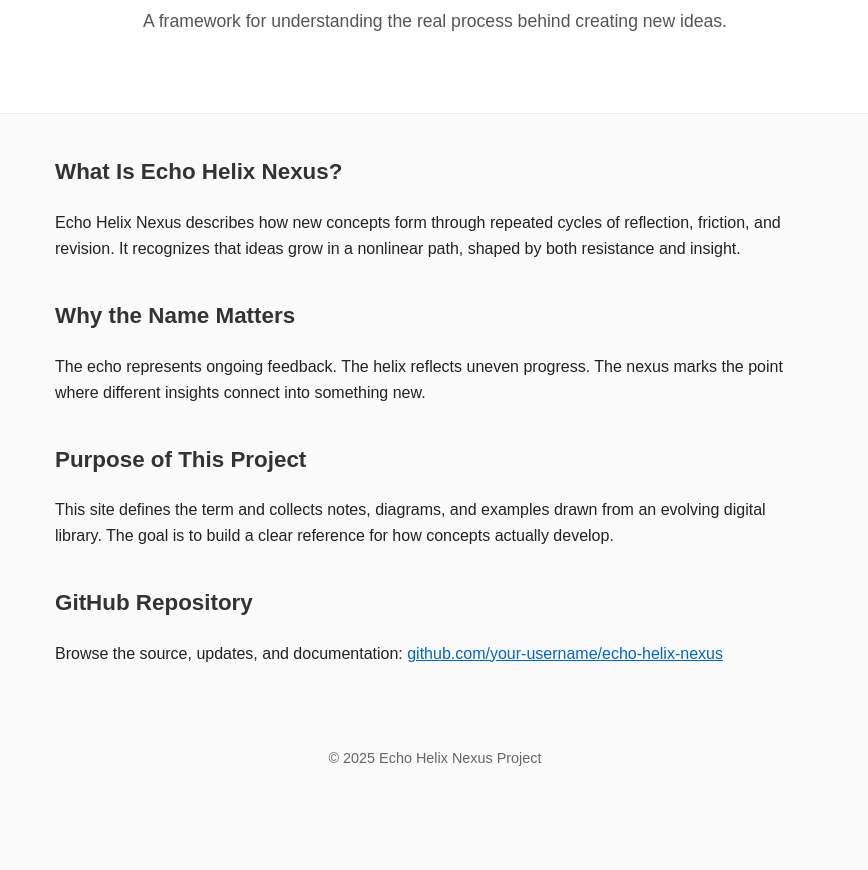
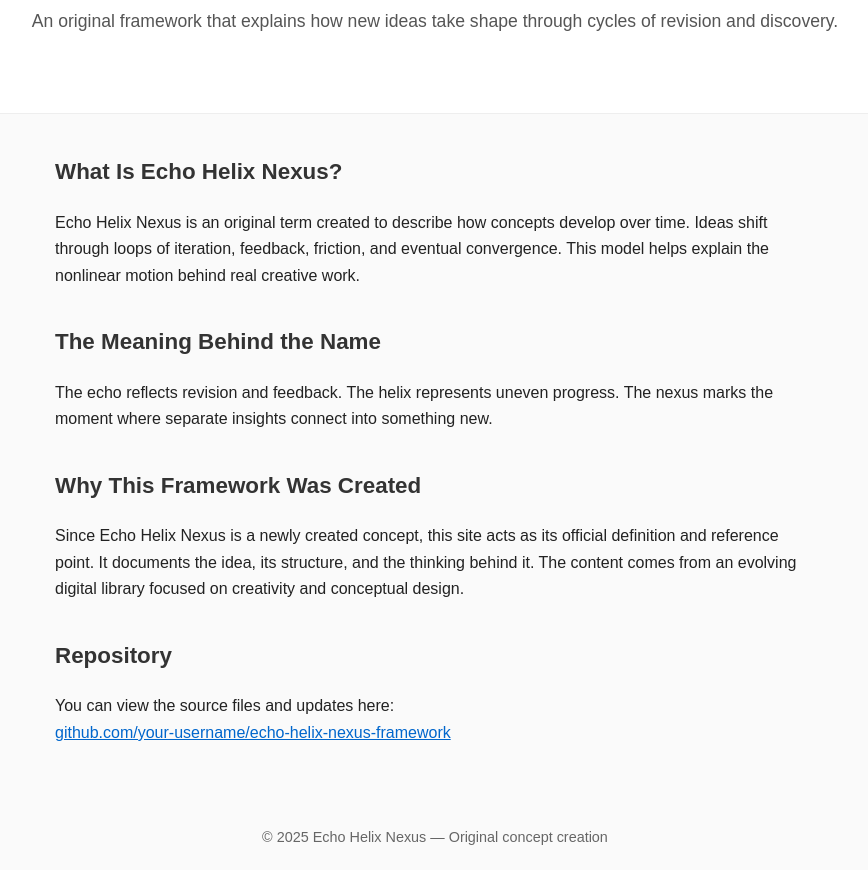
Before and after one commit to HelixOriginator/echo-helix-nexus-framework, a plain HTML site: page index.html in a window 1280 px wide. Shown: the part 194-1064 px from the top of the page, without its empty margins (205-1073 px from the left). Before the commit the page ends 985 px from the top, so only its background shows below. Drawn offline with Linux system fonts and the light colour scheme.

Commit message:
Update index.html

```diff
--- a/index.html
+++ b/index.html
@@ -4,28 +4,26 @@
   <meta charset="UTF-8" />
   <meta name="viewport" content="width=device-width, initial-scale=1" />
 
-  <title>Echo Helix Nexus – Concept Creation Framework</title>
+  <title>Echo Helix Nexus – Original Concept Creation Framework</title>
 
-  <!-- Primary SEO Meta Tags -->
-  <meta name="description" content="Echo Helix Nexus is a framework that explains the struggle, iteration, and nonlinear process behind creating new concepts. Explore the definition, meaning, and structure behind idea development." />
-  <meta name="keywords" content="Echo Helix Nexus, concept creation, idea framework, nonlinear creativity, conceptual thinking, iteration, creative process" />
+  <meta name="description" content="Echo Helix Nexus is an original concept creation framework that explains how ideas evolve through iteration, feedback, friction, and insight. Learn how new concepts take form through nonlinear creative processes." />
+  <meta name="keywords" content="Echo Helix Nexus, original concept, creative framework, idea development, nonlinear thinking, iterative thinking, conceptual models" />
 
-  <!-- Open Graph for Social + Search -->
-  <meta property="og:title" content="Echo Helix Nexus – Concept Creation Framework" />
-  <meta property="og:description" content="A conceptual space that captures the cycles, tension, and breakthroughs involved in building new ideas." />
+  <meta property="og:title" content="Echo Helix Nexus – Original Concept Creation Framework" />
+  <meta property="og:description" content="A newly created framework that explains the nonlinear path of concept development through iteration, resistance, and insight." />
   <meta property="og:type" content="website" />
   <meta property="og:image" content="logo.png" />
-  <meta property="og:url" content="https://your-username.github.io/echo-helix-nexus/" />
+  <meta property="og:url" content="https://your-username.github.io/echo-helix-nexus-framework/" />
 
-  <!-- Schema.org Structured Data -->
   <script type="application/ld+json">
   {
     "@context": "https://schema.org",
     "@type": "WebPage",
     "name": "Echo Helix Nexus",
-    "description": "A framework explaining the cycles, friction, and breakthroughs in concept creation.",
-    "url": "https://your-username.github.io/echo-helix-nexus/",
-    "image": "https://your-username.github.io/echo-helix-nexus/logo.png"
+    "description": "An original concept describing how new ideas develop through iteration, friction, and converging insights.",
+    "url": "https://your-username.github.io/echo-helix-nexus-framework/",
+    "creator": "your name",
+    "image": "https://your-username.github.io/echo-helix-nexus-framework/logo.png"
   }
   </script>
 
@@ -93,38 +91,40 @@
 <header>
   <img src="logo.png" alt="Echo Helix Nexus Logo" />
   <h1>Echo Helix Nexus</h1>
-  <p class="tagline">A framework for understanding the real process behind creating new ideas.</p>
+  <p class="tagline">An original framework that explains how new ideas take shape through cycles of revision and discovery.</p>
 </header>
 
 <main>
+
   <h2>What Is Echo Helix Nexus?</h2>
   <p>
-    Echo Helix Nexus describes how new concepts form through repeated cycles of reflection, friction, and revision.
-    It recognizes that ideas grow in a nonlinear path, shaped by both resistance and insight.
+    Echo Helix Nexus is an original term created to describe how concepts develop over time. Ideas shift through loops of iteration, feedback, friction, and eventual convergence. This model helps explain the nonlinear motion behind real creative work.
   </p>
 
-  <h2>Why the Name Matters</h2>
+  <h2>The Meaning Behind the Name</h2>
   <p>
-    The echo represents ongoing feedback.
-    The helix reflects uneven progress.
-    The nexus marks the point where different insights connect into something new.
+    The echo reflects revision and feedback.
+    The helix represents uneven progress.
+    The nexus marks the moment where separate insights connect into something new.
   </p>
 
-  <h2>Purpose of This Project</h2>
+  <h2>Why This Framework Was Created</h2>
   <p>
-    This site defines the term and collects notes, diagrams, and examples drawn from an evolving digital library.
-    The goal is to build a clear reference for how concepts actually develop.
+    Since Echo Helix Nexus is a newly created concept, this site acts as its official definition and reference point. It documents the idea, its structure, and the thinking behind it. The content comes from an evolving digital library focused on creativity and conceptual design.
   </p>
 
-  <h2>GitHub Repository</h2>
+  <h2>Repository</h2>
   <p>
-    Browse the source, updates, and documentation:
-    <a href="https://github.com/your-username/echo-helix-nexus" target="_blank">github.com/your-username/echo-helix-nexus</a>
+    You can view the source files and updates here:<br>
+    <a href="https://github.com/your-username/echo-helix-nexus-framework" target="_blank">
+      github.com/your-username/echo-helix-nexus-framework
+    </a>
   </p>
+
 </main>
 
 <footer>
-  © 2025 Echo Helix Nexus Project
+  © 2025 Echo Helix Nexus — Original concept creation
 </footer>
 
 </body>
```
